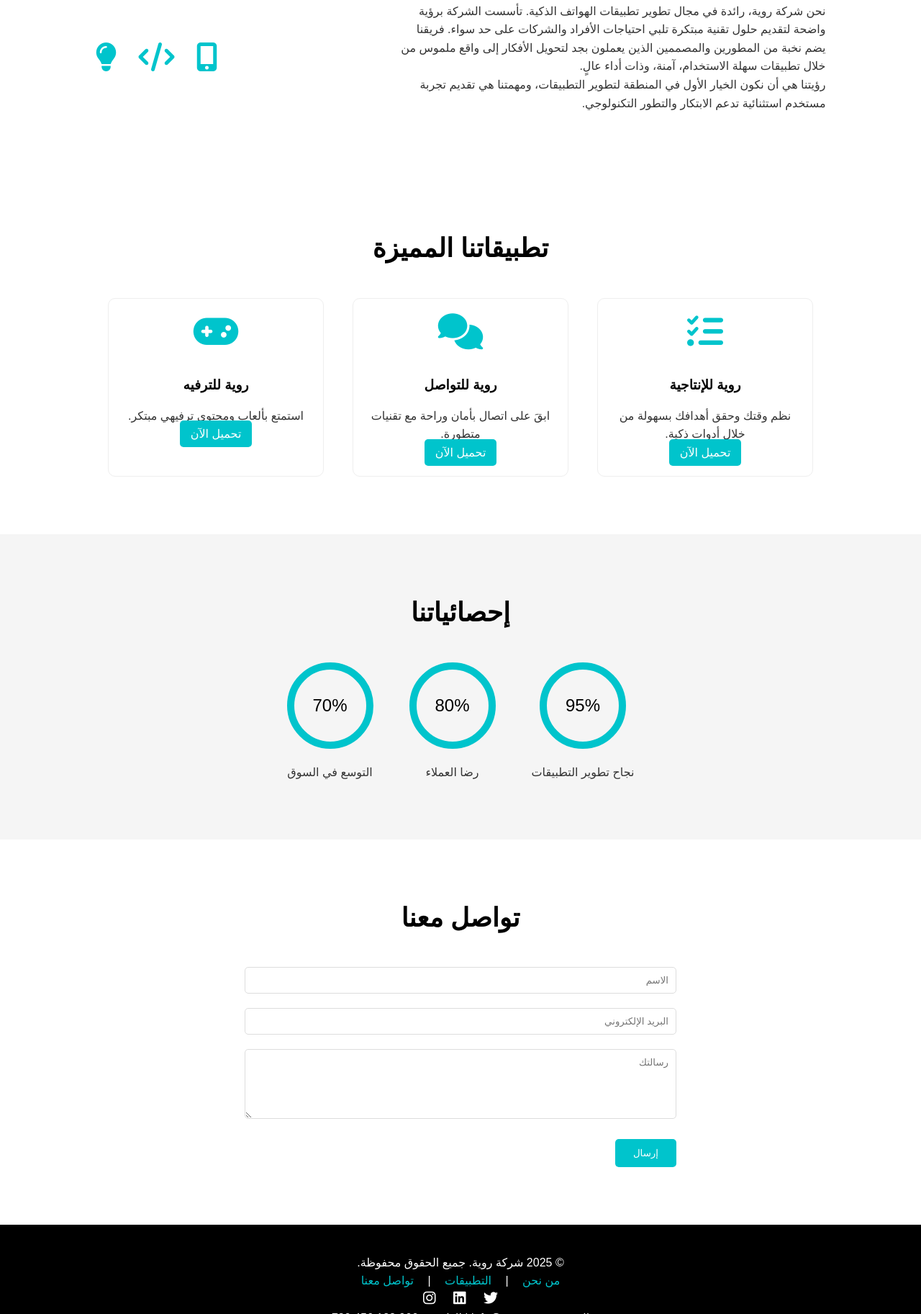
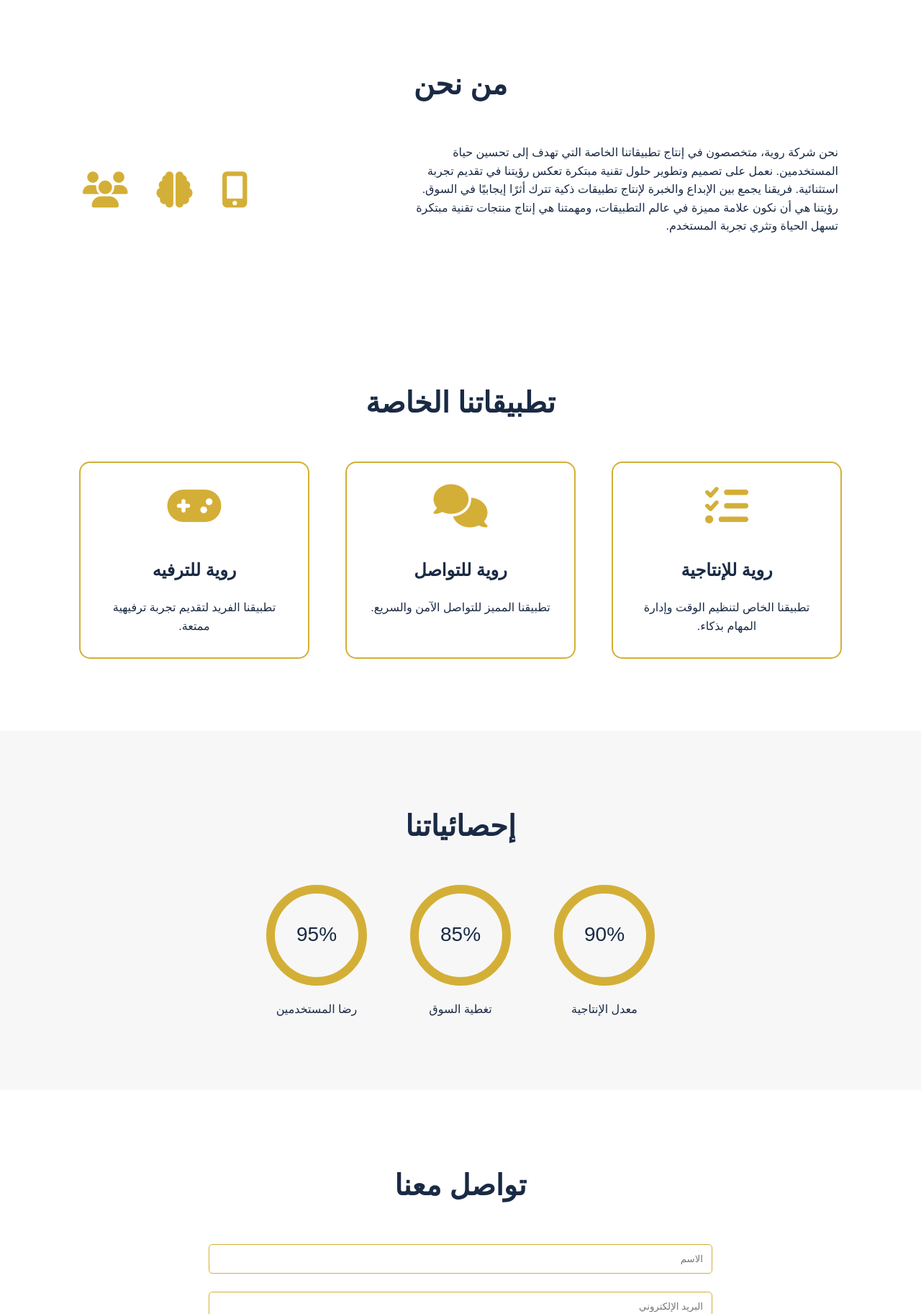
Before and after one commit to qloooooop1/Web, a plain HTML site: page index.html in a window 1280 px wide. Shown: the part 975-2800 px from the top of the page at 72% size. Drawn offline with Linux system fonts and the light colour scheme.

Commit message:
Update index.html

```diff
--- a/index.html
+++ b/index.html
@@ -3,8 +3,8 @@
 <head>
     <meta charset="UTF-8">
     <meta name="viewport" content="width=device-width, initial-scale=1.0">
-    <title>روية - تطوير التطبيقات الذكية</title>
-    <!-- إضافة Font Awesome للأيقونات -->
+    <title>روية - تطبيقاتنا الخاصة</title>
+    <!-- Font Awesome للأيقونات -->
     <link rel="stylesheet" href="https://cdnjs.cloudflare.com/ajax/libs/font-awesome/6.4.2/css/all.min.css">
     <style>
         * {
@@ -16,7 +16,7 @@
 
         body {
             background-color: #FFFFFF;
-            color: #333333;
+            color: #1A2A44;
             line-height: 1.6;
             overflow-x: hidden;
         }
@@ -26,8 +26,8 @@
             position: fixed;
             top: 0;
             width: 100%;
-            background-color: #000000;
-            padding: 15px 20px;
+            background-color: #1A2A44;
+            padding: 20px;
             display: flex;
             justify-content: space-between;
             align-items: center;
@@ -36,7 +36,7 @@
 
         nav .logo {
             color: #FFFFFF;
-            font-size: 24px;
+            font-size: 28px;
             font-weight: bold;
         }
 
@@ -56,62 +56,58 @@
         }
 
         nav ul li a:hover {
-            color: #00C4CC;
+            color: #D4AF37;
         }
 
         /* الهيدر */
         header {
-            height: 100vh;
-            background-color: #F5F5F5;
+            height: 120vh; /* تكبير الهيدر */
+            background-color: #F7F7F7;
             display: flex;
             justify-content: center;
             align-items: center;
             text-align: center;
-            padding: 20px;
+            padding: 40px;
+            position: relative;
+        }
+
+        header .logo-icon {
+            position: absolute;
+            top: 150px;
+            font-size: 80px;
+            color: #D4AF37;
+            animation: pulse 2s infinite;
         }
 
         header .content {
-            max-width: 800px;
+            max-width: 900px;
+            margin-top: 100px;
         }
 
         header h1 {
-            font-size: 48px;
-            color: #000000;
-            margin-bottom: 20px;
+            font-size: 60px;
+            color: #1A2A44;
+            margin-bottom: 25px;
             animation: slideInFromTop 1s ease-in-out;
         }
 
         header p {
-            font-size: 20px;
+            font-size: 22px;
             color: #666666;
             margin-bottom: 30px;
             animation: slideInFromBottom 1s ease-in-out;
         }
 
-        header .btn {
-            background-color: #00C4CC;
-            color: #FFFFFF;
-            padding: 12px 25px;
-            text-decoration: none;
-            border-radius: 5px;
-            font-size: 18px;
-            animation: slideInFromLeft 1s ease-in-out;
-        }
-
-        header .btn:hover {
-            background-color: #000000;
-        }
-
         /* الأقسام */
         section {
-            padding: 80px 20px;
+            padding: 100px 20px;
             text-align: center;
         }
 
         section h2 {
-            font-size: 36px;
-            color: #000000;
-            margin-bottom: 40px;
+            font-size: 40px;
+            color: #1A2A44;
+            margin-bottom: 50px;
             animation: slideInFromTop 1s ease-in-out;
         }
 
@@ -121,7 +117,7 @@
             justify-content: space-around;
             align-items: center;
             flex-wrap: wrap;
-            gap: 20px;
+            gap: 30px;
         }
 
         #about .text {
@@ -132,65 +128,54 @@
 
         #about .icons {
             display: flex;
-            gap: 30px;
+            gap: 40px;
             animation: slideInFromLeft 1s ease-in-out;
         }
 
         #about .icons i {
-            font-size: 40px;
-            color: #00C4CC;
+            font-size: 50px;
+            color: #D4AF37;
         }
 
         /* التطبيقات */
         #apps .app-container {
             display: flex;
             justify-content: center;
-            gap: 40px;
+            gap: 50px;
             flex-wrap: wrap;
         }
 
         #apps .app {
             background-color: #FFFFFF;
-            padding: 20px;
-            border: 1px solid #EEEEEE;
-            border-radius: 10px;
-            width: 300px;
+            padding: 30px;
+            border: 2px solid #D4AF37;
+            border-radius: 15px;
+            width: 320px;
             text-align: center;
             animation: slideInFromBottom 1s ease-in-out;
         }
 
         #apps .app i {
-            font-size: 50px;
-            color: #00C4CC;
+            font-size: 60px;
+            color: #D4AF37;
             margin-bottom: 20px;
         }
 
         #apps .app h3 {
-            margin: 15px 0;
-            color: #000000;
+            margin: 20px 0;
+            color: #1A2A44;
+            font-size: 24px;
         }
 
-        #apps .app .btn {
-            background-color: #00C4CC;
-            color: #FFFFFF;
-            padding: 10px 15px;
-            text-decoration: none;
-            border-radius: 5px;
-        }
-
-        #apps .app .btn:hover {
-            background-color: #000000;
-        }
-
-        /* النسب المئوية */
+        /* الإحصائيات */
         #stats {
-            background-color: #F5F5F5;
+            background-color: #F7F7F7;
         }
 
         #stats .stats-container {
             display: flex;
             justify-content: center;
-            gap: 50px;
+            gap: 60px;
             flex-wrap: wrap;
         }
 
@@ -200,21 +185,21 @@
         }
 
         #stats .circle {
-            width: 120px;
-            height: 120px;
-            border: 10px solid #00C4CC;
+            width: 140px;
+            height: 140px;
+            border: 12px solid #D4AF37;
             border-radius: 50%;
             display: flex;
             justify-content: center;
             align-items: center;
-            font-size: 24px;
-            color: #000000;
+            font-size: 28px;
+            color: #1A2A44;
             margin: 0 auto 20px;
         }
 
         /* تواصل معنا */
         #contact form {
-            max-width: 600px;
+            max-width: 700px;
             margin: 0 auto;
             text-align: right;
             animation: slideInFromRight 1s ease-in-out;
@@ -222,35 +207,36 @@
 
         #contact input, #contact textarea {
             width: 100%;
-            padding: 10px;
-            margin-bottom: 20px;
-            border: 1px solid #DDDDDD;
+            padding: 12px;
+            margin-bottom: 25px;
+            border: 1px solid #D4AF37;
             border-radius: 5px;
         }
 
         #contact button {
-            background-color: #00C4CC;
+            background-color: #D4AF37;
             color: #FFFFFF;
-            padding: 12px 25px;
+            padding: 15px 30px;
             border: none;
             border-radius: 5px;
             cursor: pointer;
+            font-size: 18px;
         }
 
         #contact button:hover {
-            background-color: #000000;
+            background-color: #1A2A44;
         }
 
         /* التذييل */
         footer {
-            background-color: #000000;
+            background-color: #1A2A44;
             color: #FFFFFF;
-            padding: 40px 20px;
+            padding: 50px 20px;
             text-align: center;
         }
 
         footer a {
-            color: #00C4CC;
+            color: #D4AF37;
             text-decoration: none;
             margin: 0 15px;
         }
@@ -260,8 +246,9 @@
         }
 
         footer i {
-            font-size: 20px;
-            margin: 0 10px;
+            font-size: 24px;
+            margin: 0 12px;
+            color: #D4AF37;
         }
 
         /* التأثيرات */
@@ -285,10 +272,17 @@
             to { transform: translateX(0); opacity: 1; }
         }
 
+        @keyframes pulse {
+            0% { transform: scale(1); }
+            50% { transform: scale(1.1); }
+            100% { transform: scale(1); }
+        }
+
         /* التجاوب */
         @media (max-width: 768px) {
-            header h1 { font-size: 32px; }
-            header p { font-size: 16px; }
+            header { height: 80vh; }
+            header h1 { font-size: 40px; }
+            header p { font-size: 18px; }
             nav ul { display: none; }
             #about .about-content { flex-direction: column; }
         }
@@ -301,7 +295,7 @@
         <ul>
             <li><a href="#home">الرئيسية</a></li>
             <li><a href="#about">من نحن</a></li>
-            <li><a href="#apps">التطبيقات</a></li>
+            <li><a href="#apps">تطبيقاتنا</a></li>
             <li><a href="#stats">إحصائيات</a></li>
             <li><a href="#contact">تواصل معنا</a></li>
         </ul>
@@ -309,10 +303,10 @@
 
     <!-- الهيدر -->
     <header id="home">
+        <i class="fas fa-mobile-alt logo-icon"></i>
         <div class="content">
-            <h1>روية - تطوير التطبيقات الذكية</h1>
-            <p>نحول أفكارك إلى تطبيقات مبتكرة تعمل على الآيفون والأندرويد بأعلى معايير الجودة والإبداع.</p>
-            <a href="#apps" class="btn">اكتشف تطبيقاتنا</a>
+            <h1>روية - تطبيقاتنا الخاصة</h1>
+            <p>نصنع تطبيقاتنا الخاصة لتلبية احتياجاتك اليومية بأفكار مبتكرة وجودة عالية على الآيفون والأندرويد.</p>
         </div>
     </header>
 
@@ -321,38 +315,35 @@
         <h2>من نحن</h2>
         <div class="about-content">
             <div class="text">
-                <p>نحن شركة روية، رائدة في مجال تطوير تطبيقات الهواتف الذكية. تأسست الشركة برؤية واضحة لتقديم حلول تقنية مبتكرة تلبي احتياجات الأفراد والشركات على حد سواء. فريقنا يضم نخبة من المطورين والمصممين الذين يعملون بجد لتحويل الأفكار إلى واقع ملموس من خلال تطبيقات سهلة الاستخدام، آمنة، وذات أداء عالٍ.</p>
-                <p>رؤيتنا هي أن نكون الخيار الأول في المنطقة لتطوير التطبيقات، ومهمتنا هي تقديم تجربة مستخدم استثنائية تدعم الابتكار والتطور التكنولوجي.</p>
+                <p>نحن شركة روية، متخصصون في إنتاج تطبيقاتنا الخاصة التي تهدف إلى تحسين حياة المستخدمين. نعمل على تصميم وتطوير حلول تقنية مبتكرة تعكس رؤيتنا في تقديم تجربة استثنائية. فريقنا يجمع بين الإبداع والخبرة لإنتاج تطبيقات ذكية تترك أثرًا إيجابيًا في السوق.</p>
+                <p>رؤيتنا هي أن نكون علامة مميزة في عالم التطبيقات، ومهمتنا هي إنتاج منتجات تقنية مبتكرة تسهل الحياة وتثري تجربة المستخدم.</p>
             </div>
             <div class="icons">
                 <i class="fas fa-mobile-alt"></i>
-                <i class="fas fa-code"></i>
-                <i class="fas fa-lightbulb"></i>
+                <i class="fas fa-brain"></i>
+                <i class="fas fa-users"></i>
             </div>
         </div>
     </section>
 
     <!-- التطبيقات -->
     <section id="apps">
-        <h2>تطبيقاتنا المميزة</h2>
+        <h2>تطبيقاتنا الخاصة</h2>
         <div class="app-container">
             <div class="app">
                 <i class="fas fa-tasks"></i>
                 <h3>روية للإنتاجية</h3>
-                <p>نظم وقتك وحقق أهدافك بسهولة من خلال أدوات ذكية.</p>
-                <a href="#" class="btn">تحميل الآن</a>
+                <p>تطبيقنا الخاص لتنظيم الوقت وإدارة المهام بذكاء.</p>
             </div>
             <div class="app">
                 <i class="fas fa-comments"></i>
                 <h3>روية للتواصل</h3>
-                <p>ابقَ على اتصال بأمان وراحة مع تقنيات متطورة.</p>
-                <a href="#" class="btn">تحميل الآن</a>
+                <p>تطبيقنا المميز للتواصل الآمن والسريع.</p>
             </div>
             <div class="app">
                 <i class="fas fa-gamepad"></i>
                 <h3>روية للترفيه</h3>
-                <p>استمتع بألعاب ومحتوى ترفيهي مبتكر.</p>
-                <a href="#" class="btn">تحميل الآن</a>
+                <p>تطبيقنا الفريد لتقديم تجربة ترفيهية ممتعة.</p>
             </div>
         </div>
     </section>
@@ -362,16 +353,16 @@
         <h2>إحصائياتنا</h2>
         <div class="stats-container">
             <div class="stat">
-                <div class="circle">95%</div>
-                <p>نجاح تطوير التطبيقات</p>
+                <div class="circle">90%</div>
+                <p>معدل الإنتاجية</p>
             </div>
             <div class="stat">
-                <div class="circle">80%</div>
-                <p>رضا العملاء</p>
+                <div class="circle">85%</div>
+                <p>تغطية السوق</p>
             </div>
             <div class="stat">
-                <div class="circle">70%</div>
-                <p>التوسع في السوق</p>
+                <div class="circle">95%</div>
+                <p>رضا المستخدمين</p>
             </div>
         </div>
     </section>
@@ -382,7 +373,7 @@
         <form>
             <input type="text" placeholder="الاسم" required>
             <input type="email" placeholder="البريد الإلكتروني" required>
-            <textarea placeholder="رسالتك" rows="5" required></textarea>
+            <textarea placeholder="رسالتك" rows="6" required></textarea>
             <button type="submit">إرسال</button>
         </form>
     </section>
@@ -390,7 +381,7 @@
     <!-- التذييل -->
     <footer>
         <p>© 2025 شركة روية. جميع الحقوق محفوظة.</p>
-        <p><a href="#about">من نحن</a> | <a href="#apps">التطبيقات</a> | <a href="#contact">تواصل معنا</a></p>
+        <p><a href="#about">من نحن</a> | <a href="#apps">تطبيقاتنا</a> | <a href="#contact">تواصل معنا</a></p>
         <p>
             <i class="fab fa-twitter"></i>
             <i class="fab fa-linkedin"></i>
@@ -398,18 +389,5 @@
         </p>
         <p>البريد: info@rawya.com | الهاتف: +966 123 456 789</p>
     </footer>
-
-    <!-- JavaScript بسيط لتعزيز التأثيرات -->
-    <script>
-        // يمكن إضافة المزيد من التفاعلية هنا إذا لزم الأمر
-        window.addEventListener('scroll', () => {
-            document.querySelectorAll('section').forEach(section => {
-                const rect = section.getBoundingClientRect();
-                if (rect.top < window.innerHeight - 100) {
-                    section.style.opacity = '1';
-                }
-            });
-        });
-    </script>
 </body>
 </html>
```
